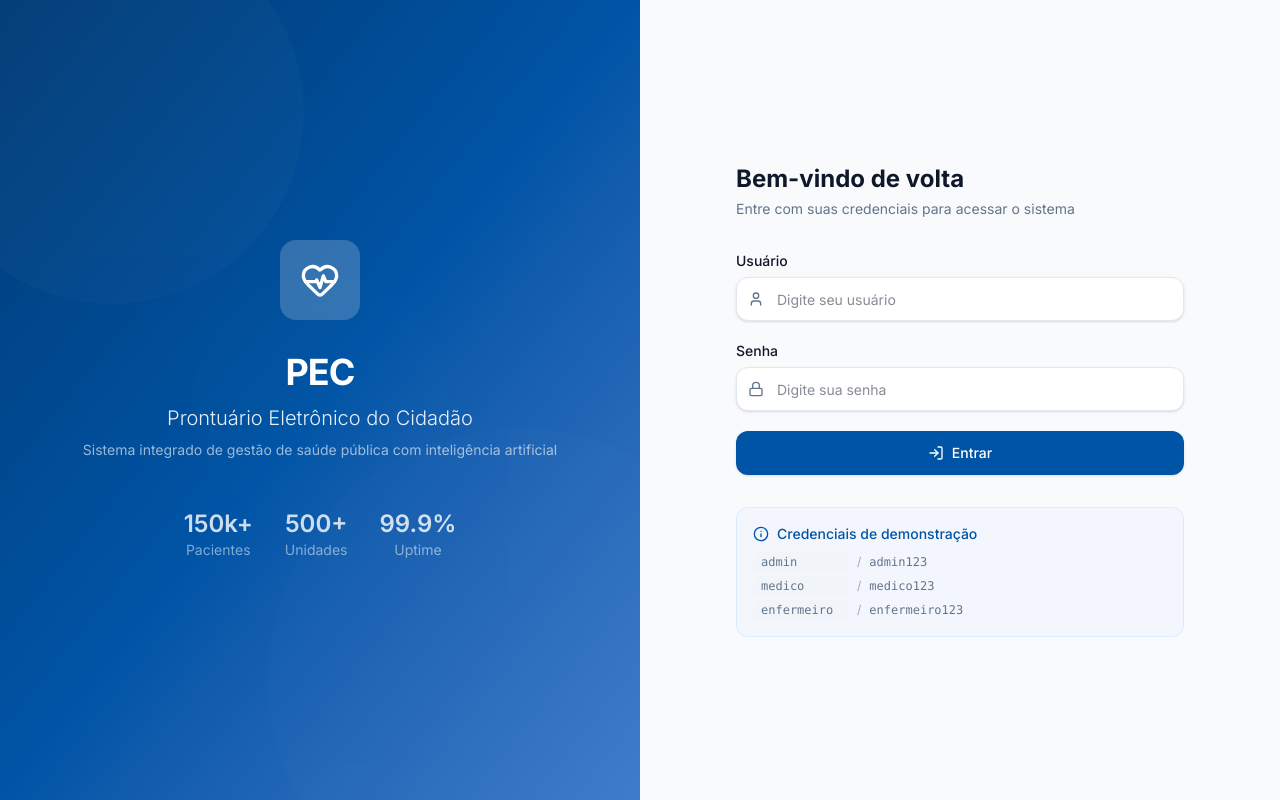
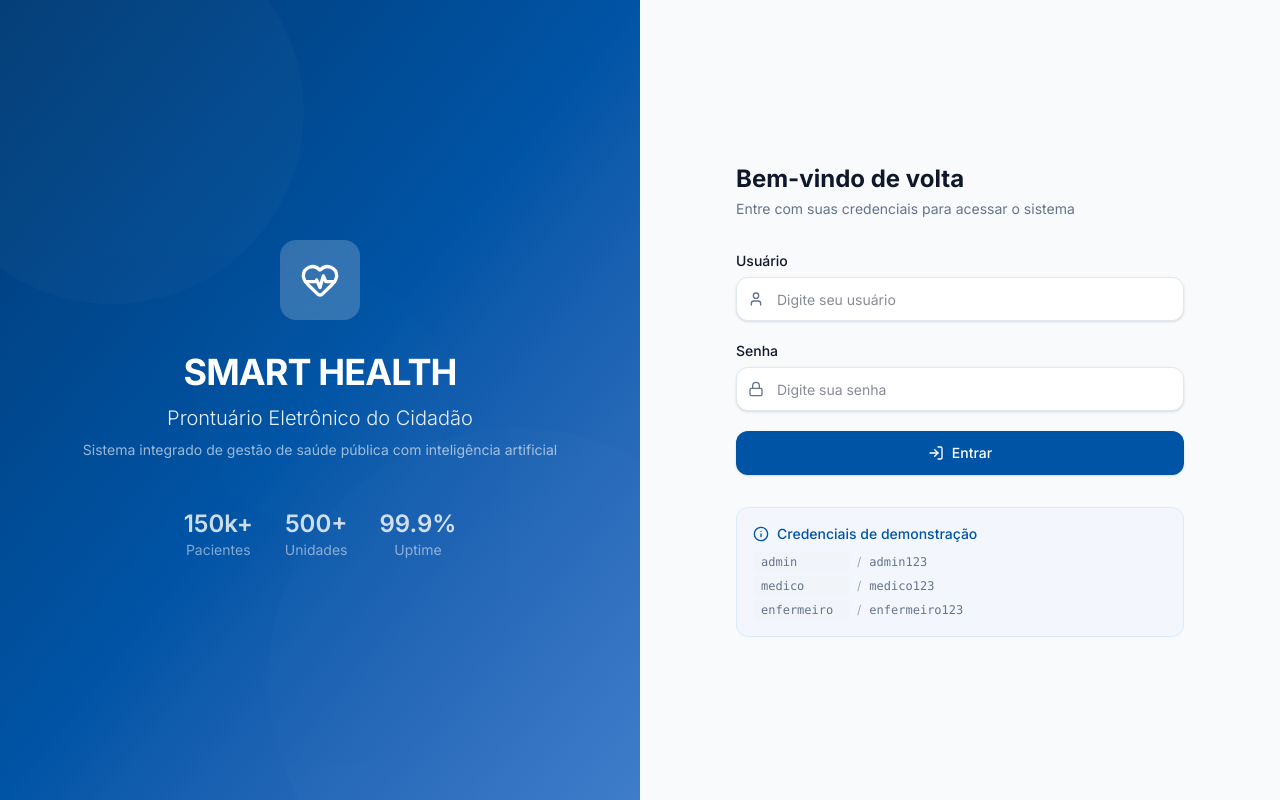
Before and after one commit to Alpha-ia-tecnologia/saude-frontend, a React (Vite) app: page /login in a window 1280 px wide. Built offline with nearby package versions, Linux system fonts and the light colour scheme; no server answers.

Commit message:
Update branding and text in Login component

```diff
--- a/src/pages/Login.jsx
+++ b/src/pages/Login.jsx
@@ -44,7 +44,7 @@ export function Login() {
               <HeartPulse className="size-10" />
             </div>
           </div>
-          <h1 className="mb-3 text-4xl font-bold tracking-tight">PEC</h1>
+          <h1 className="mb-3 text-4xl font-bold tracking-tight">SMART HEALTH</h1>
           <p className="mb-2 text-xl font-light text-white/90">Prontuário Eletrônico do Cidadão</p>
           <p className="text-sm text-white/60">
             Sistema integrado de gestão de saúde pública com inteligência artificial
```
